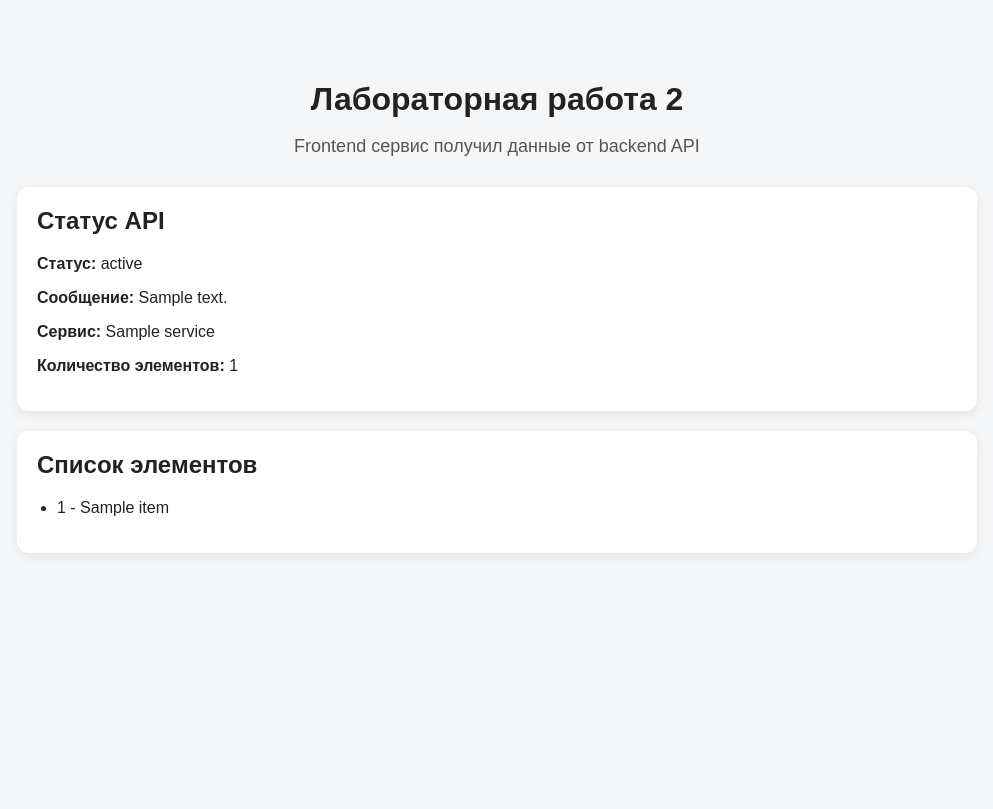
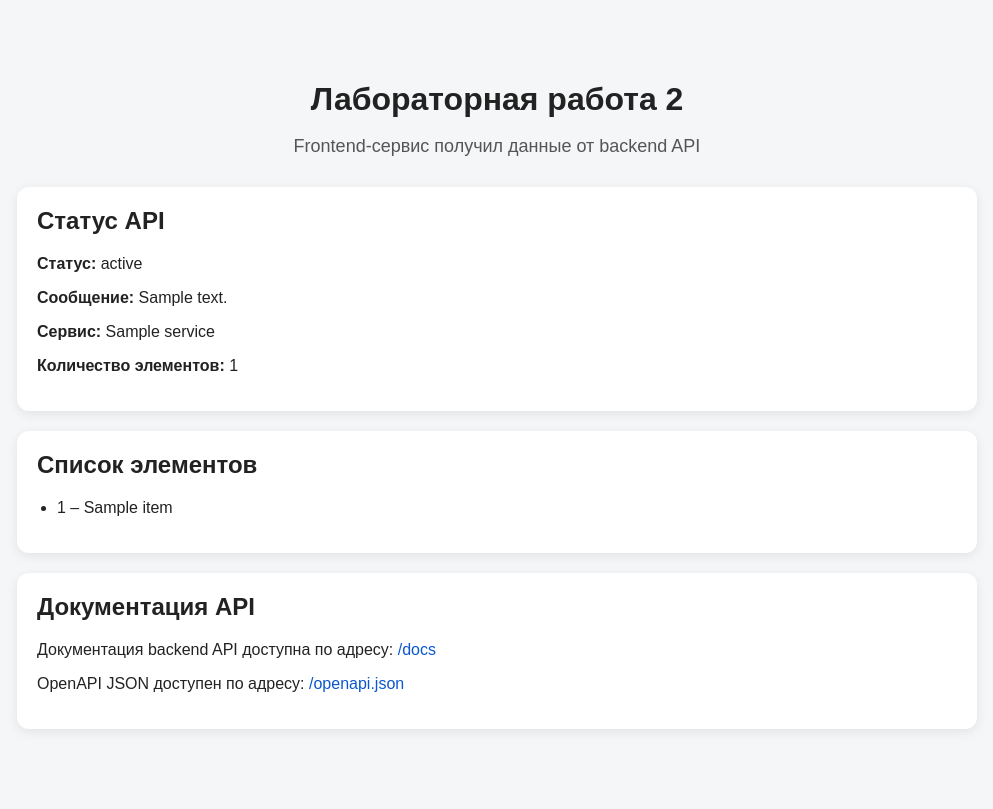
Before and after one commit to sofik20/learn_prodject, a Flask app: template frontend/templates/index.html in a window 1280 px wide. Shown: the whole page, without its empty margins (143-1136 px from the left). Before the commit the page ends 554 px from the top, so only its background shows below. Run offline with Flask 3, Linux system fonts and the light colour scheme; the template is opened without the code that fills it: most values are stand-ins (such as "Sample title", 1, 10 or a date in 2020).

Commit message:
были исправлены app.py, index.html в frontend

```diff
--- a/frontend/app.py
+++ b/frontend/app.py
@@ -10,7 +10,7 @@ def index():
     items_data = backend_client.get_items()
 
     return render_template(
-        template_name_or_list="index.html",
+        "index.html",
         status_data=status_data,
         items=items_data["items"]
     )
--- a/frontend/templates/index.html
+++ b/frontend/templates/index.html
@@ -9,7 +9,7 @@
     <div class="container">
         <header class="hero">
             <h1>Лабораторная работа 2</h1>
-    <p>Frontend сервис получил данные от backend API</p>
+            <p>Frontend-сервис получил данные от backend API</p>
         </header>
 
         <section class="card">
@@ -24,9 +24,21 @@
             <h2>Список элементов</h2>
             <ul>
                 {% for item in items %}
-    <li>{{ item.id }} - {{ item.name }}</li>
+                <li>{{ item.id }} – {{ item.name }}</li>
                 {% endfor %}
             </ul>
+        </section>
+
+        <section class="card">
+            <h2>Документация API</h2>
+            <p>
+                Документация backend API доступна по адресу:
+                <a href="http://localhost:5001/docs" target="_blank">/docs</a>
+            </p>
+            <p>
+                OpenAPI JSON доступен по адресу:
+                <a href="http://localhost:5001/openapi.json" target="_blank">/openapi.json</a>
+            </p>
         </section>
     </div>
 </body>
```
Lines whose indentation alone changed are shown as unchanged.
